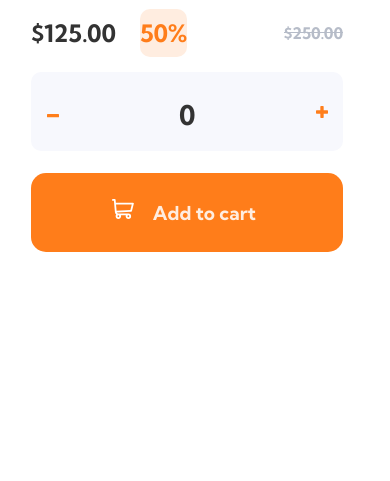
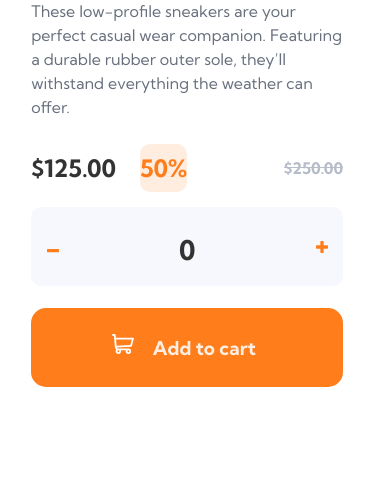
Before and after one commit to tarun-ally/E_commerece_product_page_project, a plain HTML site: page index.html in a window 390 px wide. Shown: the part 645-1126 px from the top of the page. Before the commit the page ends 991 px from the top, so only its background shows below. Drawn offline with Linux system fonts and the light colour scheme.

Commit message:
refracted mobile position

```diff
--- a/style.css
+++ b/style.css
@@ -274,7 +274,7 @@ body {
     section {
         width: 80%;
         position: absolute;
-        top: 44%;
+        top: 60%;
 
         text-align: start;
         font-weight: 300;
```
